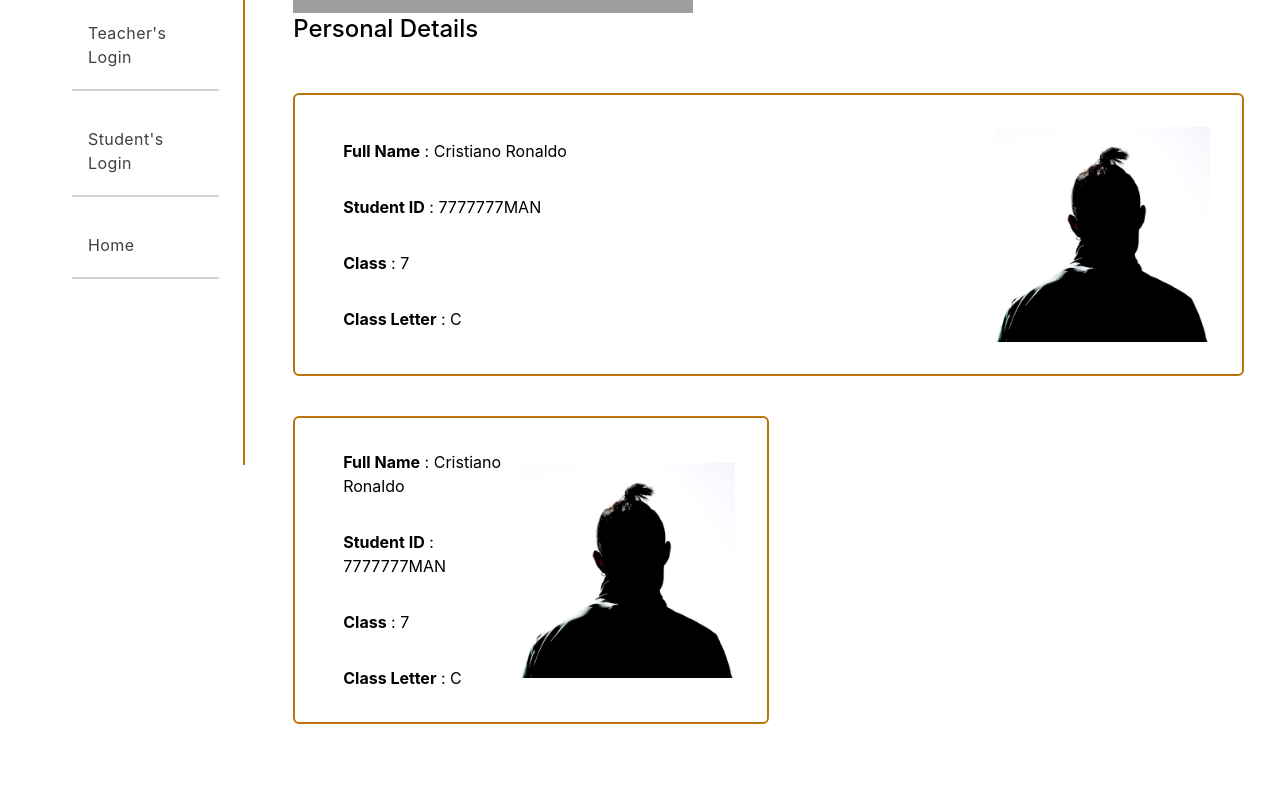
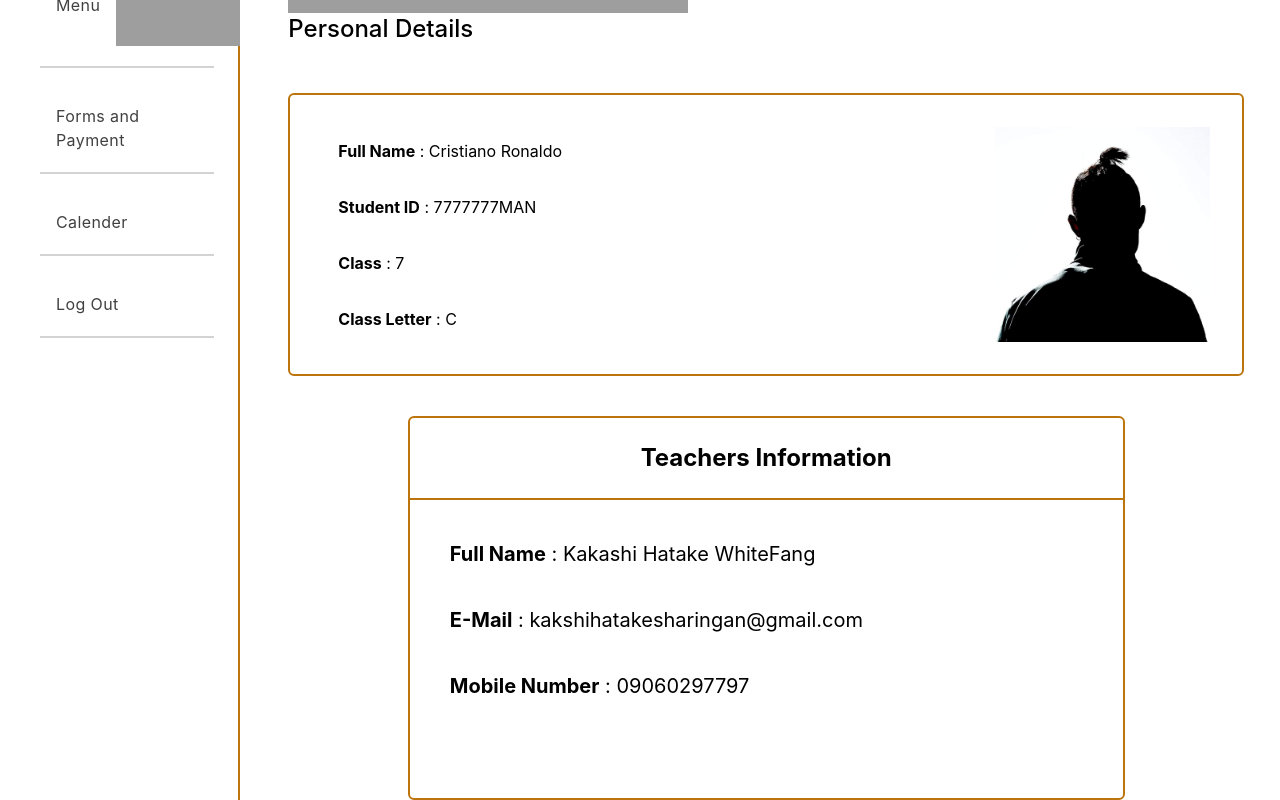
Before and after one commit to jemeelsanni/Fountain-School, a React (Create React App) app: page /personal in a window 1280 px wide. Shown: the part 455-1255 px from the top of the page. Before the commit the page ends 1179 px from the top, so only its background shows below. Built offline with nearby package versions, Linux system fonts and the light colour scheme; grey boxes are pictures that could not be loaded.

Commit message:
personal details done

```diff
--- a/src/pages/PersonalDetails.js
+++ b/src/pages/PersonalDetails.js
@@ -1,6 +1,6 @@
 import React from "react";
-import Layout from "../components/layout/Layout";
-import Side from "../components/layout/Side";
+import Layout from "../components/layout/LayoutUser";
+import Side from "../components/layout/UserSide";
 const PersonalDetails = () => {
   return (
     <div>
@@ -65,51 +65,63 @@
                   </p>
                 </div>
               </div>
-
-              <div className="lg:flex justify-between w-1/2 mt-10  border-2 rounded-md border-fountain py-8 px-8">
+              <div className=" flex justify-center">
+                <div className="lg:flex max-w-4xl lg:w-3/4 w-screen justify-between mt-10 lg:max-h-96 max-h-60 h-96   border-2 rounded-md border-fountain ">
                   {/* <!-- component --> */}
-                <section class="my-auto  bg-white w-full">
-                  <div class="container my-auto px-4 mx-auto">
-                    <div class="max-w-lg space-y-8 hidden lg:block my-auto">
-                      <p>
-                        <span className="font-bold">Full Name</span> : Cristiano
-                        Ronaldo
+                  <section class="   w-full">
+                    <div class="container  w-full  ">
+                      <div class=" w-full  hidden lg:block ">
+                        <h1 className="text-center font-bold py-6 text-2xl">
+                          Teachers Information
+                        </h1>
+                        <div className="border-b-2 max-w-full  w-full border-fountain"></div>
+                        <div className="py-10 px-10 flex flex-col justify-between h-60 ">
+                          <p className="text-xl">
+                            <span className="text-xl font-bold">Full Name</span>{" "}
+                            : Kakashi Hatake WhiteFang
                           </p>
-                      <p>
-                        <span className="font-bold">Student ID</span> :
-                        7777777MAN
+                          <p className="text-xl">
+                            <span className="text-xl font-bold">E-Mail</span> :
+                            kakshihatakesharingan@gmail.com
                           </p>
-                      <p>
-                        <span className="font-bold">Class</span> : 7
+                          <p className="text-xl">
+                            <span className="text-xl font-bold">
+                              Mobile Number
+                            </span>{" "}
+                            : 09060297797
                           </p>
-                      <p>
-                        <span className="font-bold">Class Letter</span> : C
-                      </p>
+                        </div>
                       </div>
                     </div>
                   </section>
 
-                <img
+                  {/* <img
                     style={{ height: "215px", width: "215px" }}
                     className="max-w-lg mx-auto my-auto"
                     src="./profile.jpg"
                     alt="profile"
-                />
+                  /> */}
 
-                <div class="max-w-lg space-y-8 block lg:hidden my-4 mx-auto text-center">
-                  <p>
-                    <span className="font-bold">Full Name</span> : Cristiano
-                    Ronaldo
+                  <div class="  block lg:hidden   w-full ">
+                    <h1 className="text-center font-bold text-lg py-2">
+                      Teachers Information
+                    </h1>
+                    <div className="border-b-4  max-w-full   w-full border-fountain"></div>
+                    <div className=" px-4 py-4 flex flex-col h-40 justify-between">
+                      <p className="text-lg">
+                        <span className="font-bold">Full Name</span> : Kakashi
+                        Hatake WhiteFang
                       </p>
-                  <p>
-                    <span className="font-bold">Student ID</span> : 7777777MAN
+                      <p className="text-lg">
+                        <span className="font-bold">E-Mail</span> :
+                        kakshihatakesharingan@gmail.com
                       </p>
-                  <p>
-                    <span className="font-bold">Class</span> : 7
+                      <p className="text-lg">
+                        <span className="font-bold">Mobile Number</span> :
+                        09060297797
                       </p>
-                  <p>
-                    <span className="font-bold">Class Letter</span> : C
-                  </p>
+                    </div>
+                  </div>
                 </div>
               </div>
             </div>
```
Lines whose indentation alone changed are shown as unchanged.
